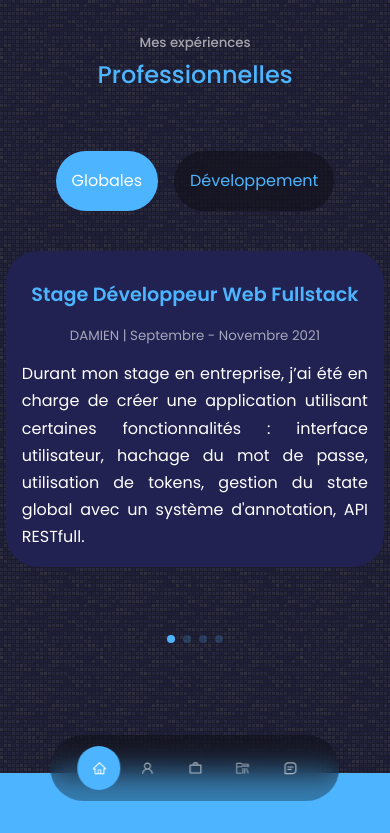
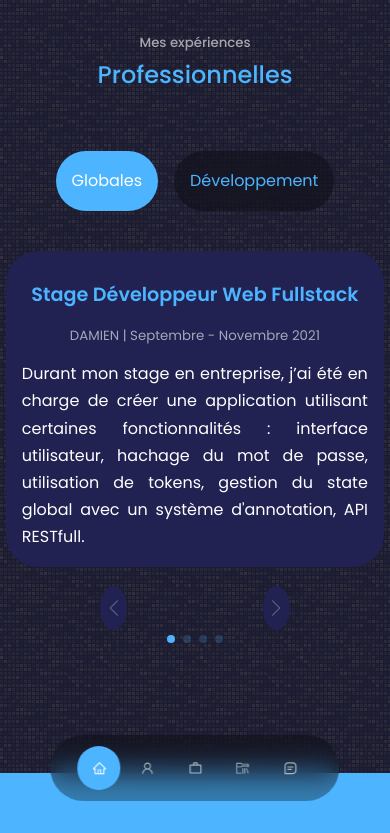
Before and after one commit to A-Pompon/cv-react, a React (Create React App) app: page /experiences in a window 390 px wide. Shown: the top 833 px of the page. Built offline with nearby package versions, Linux system fonts and the light colour scheme.

Commit message:
[ REACT ] - Correction CV

```diff
--- a/src/pages/about/diplomes/Diplomes.js
+++ b/src/pages/about/diplomes/Diplomes.js
@@ -5,13 +5,14 @@ import dataDiplomes from "../../../data/dataDiplomes.js";
 import { FontAwesomeIcon } from "@fortawesome/react-fontawesome";
 
 // import Swiper core and required modules
-import { Pagination } from "swiper";
+import { Pagination, Navigation } from "swiper";
 
 import { Swiper, SwiperSlide } from "swiper/react";
 
 // Import Swiper styles
 import "swiper/css";
 import "swiper/css/pagination";
+import "swiper/css/navigation";
 
 const Diplomes = () => {
   const [diplomes, setDiplomes] = useState(dataDiplomes);
@@ -24,10 +25,12 @@ const Diplomes = () => {
       <Swiper
         className="container diplomes_container"
         // install Swiper modules
-        modules={[Pagination]}
+        modules={[Pagination, Navigation]}
         spaceBetween={40}
         slidesPerView={1}
         pagination={{ clickable: true }}
+        navigation={true}
+        loop={true}
       >
         {diplomes.map(({ image, annee, diplome }, index) => {
           return (
--- a/src/pages/experiences/ExpProf.js
+++ b/src/pages/experiences/ExpProf.js
@@ -2,16 +2,16 @@ import React, { useState } from "react";
 import "../../styles/expProf.css";
 
 import dataExperiences from "../../../src/data/dataExperiences.js";
-import { FontAwesomeIcon } from "@fortawesome/react-fontawesome";
 
 // import Swiper core and required modules
-import { Pagination } from "swiper";
+import { Pagination, Navigation } from "swiper";
 
 import { Swiper, SwiperSlide } from "swiper/react";
 
 // Import Swiper styles
 import "swiper/css";
 import "swiper/css/pagination";
+import "swiper/css/navigation";
 
 const ExpProf = () => {
   const [experiences, setExperiences] = useState(dataExperiences);
@@ -21,10 +21,12 @@ const ExpProf = () => {
       <Swiper
         className="container professionnelles_container"
         // install Swiper modules
-        modules={[Pagination]}
+        modules={[Pagination, Navigation]}
         spaceBetween={40}
         slidesPerView={1}
         pagination={{ clickable: true }}
+        navigation={true}
+        loop={true}
       >
         {experiences.map(({ title, employer, description }, index) => {
           return (
--- a/src/styles/diplomes.css
+++ b/src/styles/diplomes.css
@@ -54,6 +54,19 @@
   background: var(--color-primary);
 }
 
+:root {
+  --swiper-theme-color: rgba(255, 255, 255, 0.297);
+}
+
+/* AUTRE MOYEN POUR CHANGER LA COULEUR
+.swiper-button-next::after, .swiper-button-prev::after {
+  color: red (Mettre !important);
+} */
+
+.swiper-button-next, .swiper-button-prev {
+  top: 43% !important;
+}
+
 /* ===== MEDIA QUERIES (MEDIUM DEVICES) ===== */
 
 @media screen and (max-width: 1024px) {
@@ -72,4 +85,18 @@
   .diplome__name {
     width: var(--container-width-sm);
   }
+
+  .swiper-button-next {
+    top: 87% !important;
+    right: 50% !important;
+  }
+
+  .swiper-button-prev {
+    top: 87% !important;
+    left: 25% !important;
+  }
+
+  .swiper-button-prev::after, .swiper-button-next::after {
+    font-size: xx-large !important;
+  }
 }
--- a/src/styles/expProf.css
+++ b/src/styles/expProf.css
@@ -40,6 +40,19 @@
     background: var(--color-primary);
   }
 
+:root {
+  --swiper-theme-color: rgba(255, 255, 255, 0.297);
+}
+
+/* AUTRE MOYEN POUR CHANGER LA COULEUR
+.swiper-button-next::after, .swiper-button-prev::after {
+  color: red (Mettre !important);
+} */
+
+.swiper-button-next, .swiper-button-prev {
+  top: 43% !important;
+}
+
 /* ===== MEDIA QUERIES (MEDIUM DEVICES) ===== */
 
 @media screen and (max-width: 1024px) {
@@ -74,4 +87,22 @@
     .profess__content {
       width: 100%;
     }
+
+    .swiper-button-next {
+      top: 87% !important;
+      right: 25% !important;
+      background-color: var(--color-bg-variant);
+      border-radius: 50%;
+    }
+
+    .swiper-button-prev {
+      top: 87% !important;
+      left: 25% !important;
+      background-color: var(--color-bg-variant);
+      border-radius: 50%;
+    }
+
+    .swiper-button-prev::after, .swiper-button-next::after {
+      font-size: medium !important;
+    }
   }
```
Also changed, not shown: 1 other file (tests, documents, lock files or other folders).
